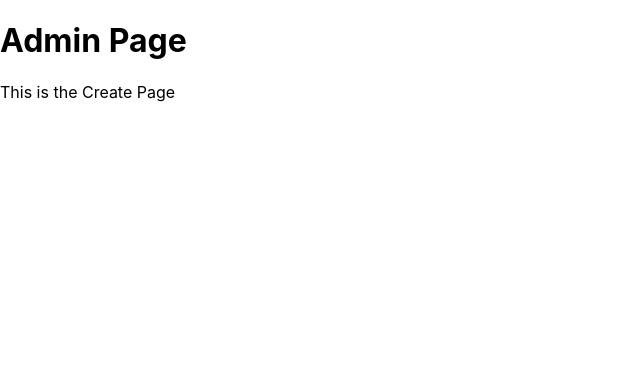
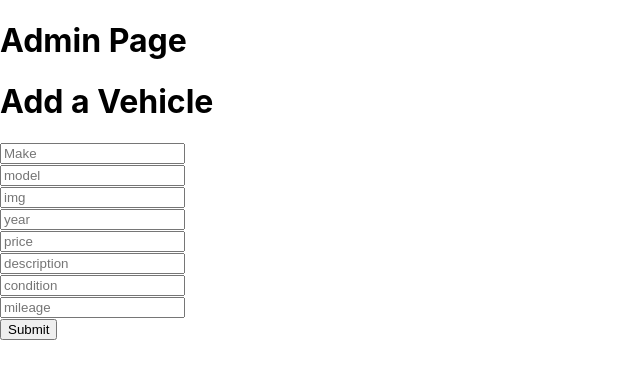
Before and after one commit to Hyugasi/DealerShip-Site, a React (Create React App) app in the folder frontend/admin/: page /create in a window 1280 px wide. Shown: the top 378 px of the page, without its empty margins (0-640 px from the left). Built offline with nearby package versions, Linux system fonts and the light colour scheme; no server answers.

Commit message:
got delete working and had create working

```diff
--- a/frontend/admin/src/components/create/create.js
+++ b/frontend/admin/src/components/create/create.js
@@ -1,4 +1,5 @@
 import React, { useState } from 'react'
+import { Link } from 'react-router-dom'
 import { createVehicle } from '../../services/api-helper'
 
 function Create() {
@@ -6,10 +7,10 @@ function Create() {
     const [model, setModel] = useState("")
     const [img, setImg] = useState("")
     const [year, setYear] = useState("")
-    const [price, setPrice] = useState()
+    const [price, setPrice] = useState(undefined)
     const [description, setDescription] = useState("")
     const [condition, setCondition] = useState("")
-    const [mileage, setMileage] = useState()
+    const [mileage, setMileage] = useState(undefined)
 
 
     const handleCreate = async (e) => {
@@ -36,9 +37,50 @@ function Create() {
         setDescription("")
         setCondition("")
         setMileage("")
+        console.log(json)
     }
+    const handleMakeChange = (e) => {
+        setMake(e.target.value)
+    }
+    const handleModelChange = (e) => {
+        setModel(e.target.value)
+    }
+    const handleImgChange = (e) => {
+        setImg(e.target.value)
+    }
+    const handleYearChange = (e) => {
+        setYear(e.target.value)
+    }
+    const handlePriceChange = (e) => {
+        setPrice(e.target.value)
+    }
+    const handleDescChange = (e) => {
+        setDescription(e.target.value)
+    }
+    const handleCondititonChange = (e) => {
+        setCondition(e.target.value)
+    }
+    const handleMileageChange = (e) => {
+        setMileage(e.target.value)
+    }
+
     return (
-        <div>This is the Create Page</div>
+        <div>
+            <h1>Add a Vehicle</h1>
+            <form onSubmit={handleCreate}>
+                <input type="text" placeholder="Make" value={make} onChange={handleMakeChange} /><br />
+                <input type="text" placeholder="model" value={model} onChange={handleModelChange} /><br />
+                <input type="text" placeholder="img" value={img} onChange={handleImgChange} /><br />
+                <input type="text" placeholder="year" value={year} onChange={handleYearChange} /><br />
+                <input type="text" placeholder="price" value={price} onChange={handlePriceChange} /><br />
+                <input type="text" placeholder="description" value={description} onChange={handleDescChange} /><br />
+                <input type="text" placeholder="condition" value={condition} onChange={handleCondititonChange} /><br />
+                <input type="text" placeholder="mileage" value={mileage} onChange={handleMileageChange} /><br />
+                <Link to="/manage">
+                    <button onSubmit={handleCreate}>Submit</button>
+                </Link>
+            </form>
+        </div>
     )
 }
 
--- a/frontend/admin/src/components/description/description.js
+++ b/frontend/admin/src/components/description/description.js
@@ -1,15 +1,26 @@
-import React from 'react'
+import React, { useState } from 'react'
+import { Link } from 'react-router-dom'
 import './style.css'
+import { deleteVehicle } from '../../services/api-helper'
 
 function Description(props) {
+    const [vehicles, setVehicles] = useState([])
 
     const vehicleEdit = props.vehicles.filter((vehicle, key) => {
         return vehicle._id === props.match.params.id
     })
+    const refreshPage = () => {
+        window.location.reload()
+    }
 
-    if (vehicleEdit === []) {
-        return (<div>Loading...</div>)
-    } else {
+    const handleDelete = async (id) => {
+        const json = await deleteVehicle(id)
+        console.log("handleDelete", json)
+        const vehicleArr = vehicles.filter((vehicle) => vehicle._id !== id)
+        setVehicles(vehicleArr)
+        refreshPage()
+    }
+
     return (
         <div>
             <h1>Details</h1>
@@ -19,12 +30,12 @@ function Description(props) {
             <p>{vehicleEdit[0].info[0].description}</p>
             <p>Condition: {vehicleEdit[0].info[0].condition}</p>
             <p>Mileage: {vehicleEdit[0].info[0].mileage}</p>
-                <button>Delete</button>
+            <Link to="/manage">
+                <button onClick={() => handleDelete(vehicleEdit[0]._id)}>Delete</button>
+            </Link>
             <button>Edit</button>
         </div>
-
     )
-    }
 }
 
 export default Description
```
Lines whose indentation alone changed are shown as unchanged.
